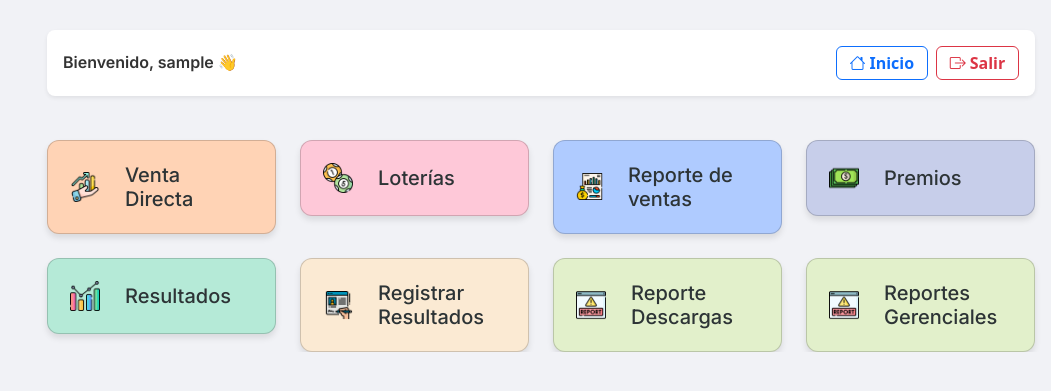
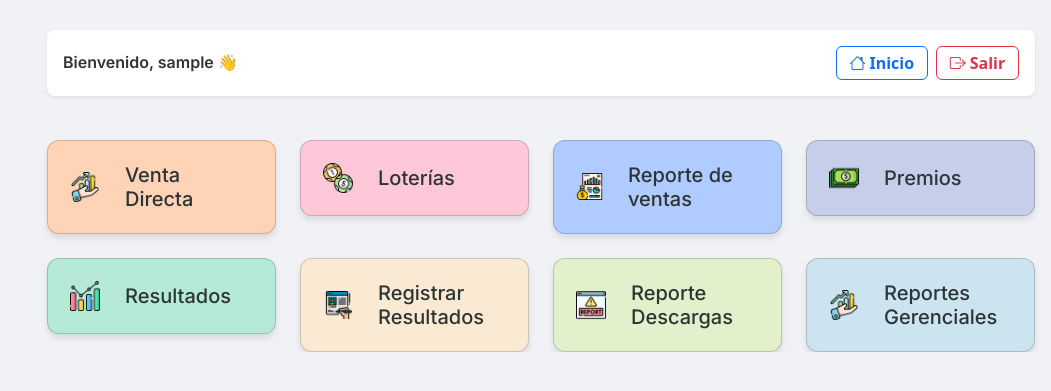
Before and after one commit to daniel0227/ventas, a Django app: page / in a window 1280 px wide. Shown: the top 391 px of the page, without its empty margins (229-1280 px from the left). Run offline with Django 5.2, Linux system fonts and the light colour scheme; the visitor is signed in with stand-in values (Sample User, id 1); data that the repository does not hold is empty; some libraries are stand-ins or nearby versions.

Commit message:
Modificaciones visuales

```diff
--- a/core/templates/core/home.html
+++ b/core/templates/core/home.html
@@ -73,6 +73,9 @@
 
       .menu-card.bg-7 {
         background-color: #E2F0CB; /* Lime pastel */
+      }
+      .menu-card.bg-8 {
+        background-color: #cbe4f0ff; /* Lime pastel */
       }
 
       /* Ajuste de tamaño del menú */
@@ -200,9 +203,9 @@
     {% if user.is_staff %}
     <div class="col-md-3">
       <a href="{% url 'reportes' %}" class="text-decoration-none">
-        <div class="card menu-card bg-7">
+        <div class="card menu-card bg-8">
           <div class="card-body menu-item">
-            <img src="{% static 'core/img/descargues.png' %}" alt="Loteria Icon" style="width: 30px; height: 30px; margin-right: 10px;">
+            <img src="{% static 'core/img/sales.png' %}" alt="Loteria Icon" style="width: 30px; height: 30px; margin-right: 10px;">
             <h5 style="margin: 0px 0 0px 15px;">Reportes Gerenciales</h5>
           </div>
         </div>
--- a/core/templates/core/ventas_list.html
+++ b/core/templates/core/ventas_list.html
@@ -201,7 +201,7 @@
                 {% if venta.numero %}#{{ venta.numero }}{% else %}( {{ venta.combi }} ){% endif %}
             </div>
             {% if user.is_staff %}
-            <span class="badge border border-secondary text-secondary ms-2">
+            <span class="badge border border-secondary text-secondary ms-2" style="font-size: 1rem;">
                 ID: {{ venta.id }}
             </span>
             {% endif %}
```
